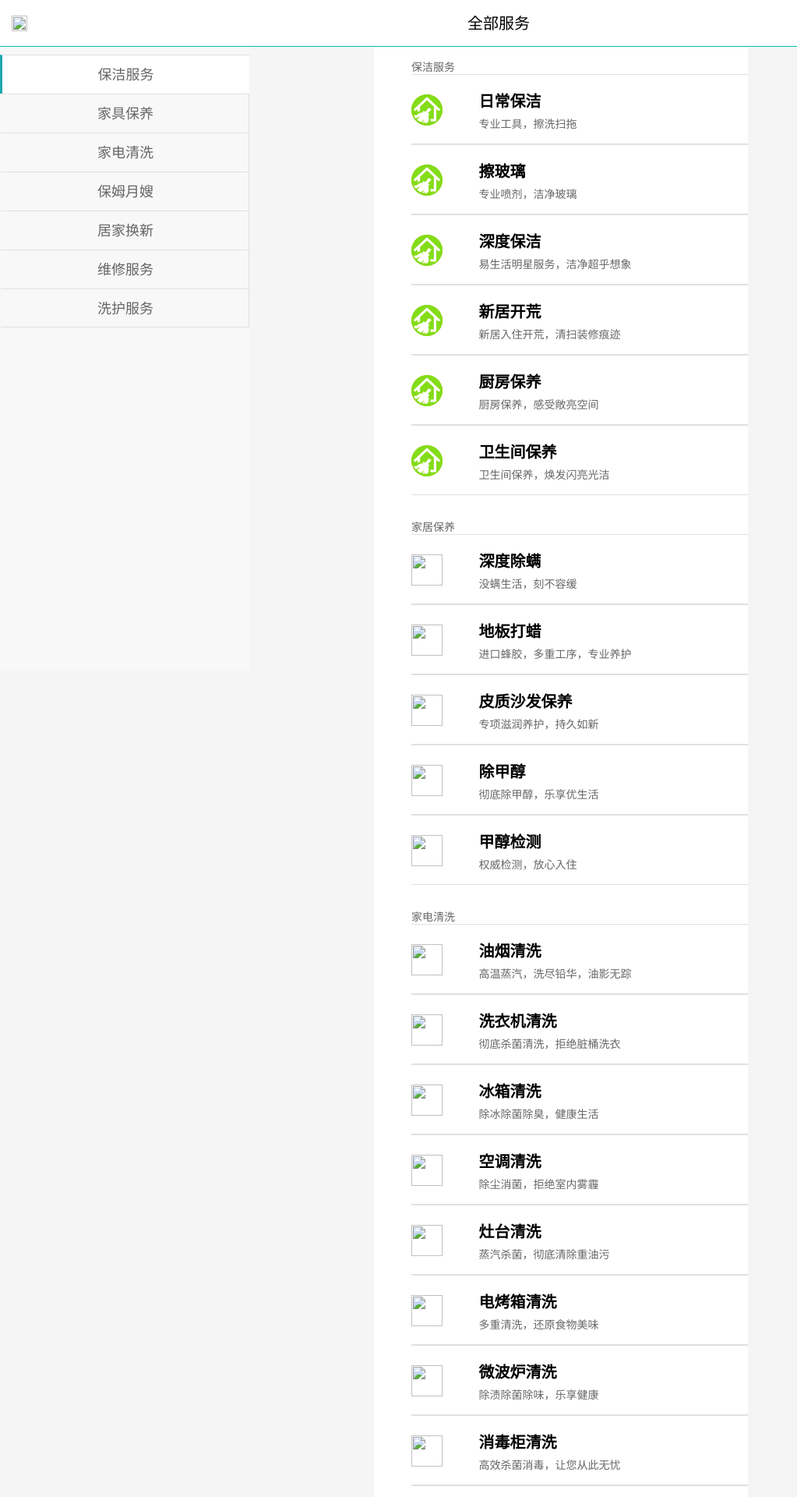
After one commit to MagerChan/E_Life, a PHP site: page /allserves.html in a window 1280 px wide. The commit adds this page. Shown: the top 1920 px of the page at 78% size, without its empty margins (0-1023 px from the left). Run offline with PHP 8.4, Linux system fonts and the light colour scheme.

Commit message:
20170115

```diff
--- /dev/null
+++ b/E_Life/allserves.html
@@ -0,0 +1,349 @@
+<!DOCTYPE html>
+<html>
+
+	<head>
+		<meta charset="UTF-8">
+		<meta name="viewport" content="width=device-width, user-scalable=no, initial-scale=1.0">
+		<title>易生活</title>
+		<link rel="stylesheet" type="text/css" href="css/base.css">
+		<link rel="stylesheet" type="text/css" href="css/index.css">
+		<link rel="stylesheet" href="css/allserves.css" />
+
+	</head>
+
+	<body>
+		<div class="layout">
+			<header class="header">
+				<div class="header_box_order">
+					<div class="p1">全部服务</div>
+					<a href="#" class="back"><img src="#" /></a>
+				</div>
+			</header>
+			<div class="serves_left">
+				<ul id="serves_left_ul">
+					<li class="active">
+						<a href="#s1">保洁服务</a>
+					</li>
+					<li>
+						<a href="#s2">家具保养</a>
+					</li>
+					<li>
+						<a href="#s3">家电清洗</a>
+					</li>
+					<li>
+						<a href="#s4">保姆月嫂</a>
+					</li>
+					<li>
+						<a href="#s5">居家换新</a>
+					</li>
+					<li>
+						<a href="#s6">维修服务</a>
+					</li>
+					<li>
+						<a href="#s7">洗护服务</a>
+					</li>
+				</ul>
+			</div>
+			<div class="serves_right">
+				<a class="target-fix" id="s1"></a>
+				<div class="serve">
+					<div class="serve_title">保洁服务</div>
+					<div class="serve_tab">
+						<div class="serve_img"><img src="images/nav1.png" /></div>
+						<div class="serve_text">
+							<p>日常保洁</p>
+							<p>专业工具，擦洗扫拖</p>
+						</div>
+					</div>
+
+					<div class="serve_tab">
+						<div class="serve_img"><img src="images/nav1.png" /></div>
+						<div class="serve_text">
+							<p>擦玻璃</p>
+							<p>专业喷剂，洁净玻璃</p>
+						</div>
+					</div>
+
+					<div class="serve_tab">
+						<div class="serve_img"><img src="images/nav1.png" /></div>
+						<div class="serve_text">
+							<p>深度保洁</p>
+							<p>易生活明星服务，洁净超乎想象</p>
+						</div>
+					</div>
+
+					<div class="serve_tab">
+						<div class="serve_img"><img src="images/nav1.png" /></div>
+						<div class="serve_text">
+							<p>新居开荒</p>
+							<p>新居入住开荒，清扫装修痕迹</p>
+						</div>
+					</div>
+
+					<div class="serve_tab">
+						<div class="serve_img"><img src="images/nav1.png" /></div>
+						<div class="serve_text">
+							<p>厨房保养</p>
+							<p>厨房保养，感受敞亮空间</p>
+						</div>
+					</div>
+
+					<div class="serve_tab">
+						<div class="serve_img"><img src="images/nav1.png" /></div>
+						<div class="serve_text">
+							<p>卫生间保养</p>
+							<p>卫生间保养，焕发闪亮光洁</p>
+						</div>
+					</div>
+				</div>
+
+				<a class="target-fix" id="s2"></a>
+				<div class="serve">
+					<div class="serve_title">家居保养</div>
+					<div class="serve_tab">
+						<div class="serve_img"><img src="" /></div>
+						<div class="serve_text">
+							<p>深度除螨</p>
+							<p>没螨生活，刻不容缓</p>
+						</div>
+					</div>
+
+					<div class="serve_tab">
+						<div class="serve_img"><img src="" /></div>
+						<div class="serve_text">
+							<p>地板打蜡</p>
+							<p>进口蜂胶，多重工序，专业养护</p>
+						</div>
+					</div>
+
+					<div class="serve_tab">
+						<div class="serve_img"><img src="" /></div>
+						<div class="serve_text">
+							<p>皮质沙发保养</p>
+							<p>专项滋润养护，持久如新</p>
+						</div>
+					</div>
+
+					<div class="serve_tab">
+						<div class="serve_img"><img src="" /></div>
+						<div class="serve_text">
+							<p>除甲醇</p>
+							<p>彻底除甲醇，乐享优生活</p>
+						</div>
+					</div>
+
+					<div class="serve_tab">
+						<div class="serve_img"><img src="" /></div>
+						<div class="serve_text">
+							<p>甲醇检测</p>
+							<p>权威检测，放心入住</p>
+						</div>
+					</div>
+				</div>
+
+				<a class="target-fix" id="s3"></a>
+				<div class="serve">
+					<div class="serve_title">家电清洗</div>
+					<div class="serve_tab">
+						<div class="serve_img"><img src="" /></div>
+						<div class="serve_text">
+							<p>油烟清洗</p>
+							<p>高温蒸汽，洗尽铅华，油影无踪</p>
+						</div>
+					</div>
+
+					<div class="serve_tab">
+						<div class="serve_img"><img src="" /></div>
+						<div class="serve_text">
+							<p>洗衣机清洗</p>
+							<p>彻底杀菌清洗，拒绝脏桶洗衣</p>
+						</div>
+					</div>
+
+					<div class="serve_tab">
+						<div class="serve_img"><img src="" /></div>
+						<div class="serve_text">
+							<p>冰箱清洗</p>
+							<p>除冰除菌除臭，健康生活</p>
+						</div>
+					</div>
+
+					<div class="serve_tab">
+						<div class="serve_img"><img src="" /></div>
+						<div class="serve_text">
+							<p>空调清洗</p>
+							<p>除尘消菌，拒绝室内雾霾</p>
+						</div>
+					</div>
+
+					<div class="serve_tab">
+						<div class="serve_img"><img src="" /></div>
+						<div class="serve_text">
+							<p>灶台清洗</p>
+							<p>蒸汽杀菌，彻底清除重油污</p>
+						</div>
+					</div>
+
+					<div class="serve_tab">
+						<div class="serve_img"><img src="" /></div>
+						<div class="serve_text">
+							<p>电烤箱清洗</p>
+							<p>多重清洗，还原食物美味</p>
+						</div>
+					</div>
+
+					<div class="serve_tab">
+						<div class="serve_img"><img src="" /></div>
+						<div class="serve_text">
+							<p>微波炉清洗</p>
+							<p>除渍除菌除味，乐享健康</p>
+						</div>
+					</div>
+
+					<div class="serve_tab">
+						<div class="serve_img"><img src="" /></div>
+						<div class="serve_text">
+							<p>消毒柜清洗</p>
+							<p>高效杀菌消毒，让您从此无忧</p>
+						</div>
+					</div>
+
+					<div class="serve_tab">
+						<div class="serve_img"><img src="" /></div>
+						<div class="serve_text">
+							<p>饮水机清洗</p>
+							<p>除细菌水垢，喝健康水</p>
+						</div>
+					</div>
+				</div>
+
+				<a class="target-fix" id="s4"></a>
+				<div class="serve">
+					<div class="serve_title">保姆月嫂</div>
+					<div class="serve_tab">
+						<div class="serve_img"><img src="" /></div>
+						<div class="serve_text">
+							<p>月嫂</p>
+							<p>呵护母婴，体贴放心</p>
+						</div>
+					</div>
+
+					<div class="serve_tab">
+						<div class="serve_img"><img src="" /></div>
+						<div class="serve_text">
+							<p>育儿嫂</p>
+							<p>专业呵护，快乐成长</p>
+						</div>
+					</div>
+
+					<div class="serve_tab">
+						<div class="serve_img"><img src="" /></div>
+						<div class="serve_text">
+							<p>保姆</p>
+							<p>专业保姆，全能管家</p>
+						</div>
+					</div>
+
+					<div class="serve_tab">
+						<div class="serve_img"><img src="" /></div>
+						<div class="serve_text">
+							<p>老人陪护</p>
+							<p>至亲至爱，暖心陪伴</p>
+						</div>
+					</div>
+
+					<div class="serve_tab">
+						<div class="serve_img"><img src="" /></div>
+						<div class="serve_text">
+							<p>钟点工保姆</p>
+							<p>定制尊享全能服务</p>
+						</div>
+					</div>
+				</div>
+
+				<a class="target-fix" id="s5"></a>
+				<div class="serve">
+					<div class="serve_title">居家换新</div>
+					<div class="serve_tab">
+						<div class="serve_img"><img src="" /></div>
+						<div class="serve_text">
+							<p>换墙纸/墙漆</p>
+							<p>为日常生活增添新鲜颜色</p>
+						</div>
+					</div>
+
+					<div class="serve_tab">
+						<div class="serve_img"><img src="" /></div>
+						<div class="serve_text">
+							<p>换地板/地砖</p>
+							<p>为匆匆的脚步增加一份安心</p>
+						</div>
+					</div>
+
+					<div class="serve_tab">
+						<div class="serve_img"><img src="" /></div>
+						<div class="serve_text">
+							<p>换吊顶</p>
+							<p>营造丰富多彩的室内空间</p>
+						</div>
+					</div>
+				</div>
+
+				<a class="target-fix" id="s6"></a>
+				<div class="serve">
+					<div class="serve_title">维修服务</div>
+					<div class="serve_tab">
+						<div class="serve_img"><img src="" /></div>
+						<div class="serve_text">
+							<p>管道疏通</p>
+							<p>快速疏通，轻松快捷</p>
+						</div>
+					</div>
+
+					<div class="serve_tab">
+						<div class="serve_img"><img src="" /></div>
+						<div class="serve_text">
+							<p>空调加氟</p>
+							<p>专业加氟，使用放心</p>
+						</div>
+					</div>
+
+					<div class="serve_tab">
+						<div class="serve_img"><img src="" /></div>
+						<div class="serve_text">
+							<p>空调维修</p>
+							<p>专业技师，专注维修</p>
+						</div>
+					</div>
+
+					<div class="serve_tab">
+						<div class="serve_img"><img src="" /></div>
+						<div class="serve_text">
+							<p>换锁</p>
+							<p>精于探"锁"，贵在创"芯"</p>
+						</div>
+					</div>
+				</div>
+
+				<a class="target-fix" id="s7"></a>
+				<div class="serve">
+					<div class="serve_title">洗护服务</div>
+					<div class="serve_tab">
+						<div class="serve_img"><img src="" /></div>
+						<div class="serve_text">
+							<p>干洗服务</p>
+							<p>让干净一站到底</p>
+						</div>
+					</div>
+
+				</div>
+
+			</div>
+		</div>
+
+		<script type="text/javascript" src="js/common.js"></script>
+		<script type="text/javascript" src="js/allserves.js"></script>
+		<script type="text/javascript" src="js/zepto.min.js"></script>
+	</body>
+
+</html>
--- a/E_Life/css/index.css
+++ b/E_Life/css/index.css
@@ -351,7 +351,7 @@ E:nth-of-type(n)选择同类型的同级的 第n个元素
 
 #footer{
 	width: 100%;
-	height: 80px;
+	height: 60px;
 	background:#FFFFFF;
 	border-top: 1px solid #e0e0e0;
 	position: fixed;/* 是以window最外层容器计算 */
@@ -363,16 +363,16 @@ E:nth-of-type(n)选择同类型的同级的 第n个元素
 .tab{
 	width: 25%;
 	height: 100%;
-	padding: 10px 0;
+	padding: 5px 0;
 	float: left;
 }
 .index_icon{
-	width: 40px;
-	height: 40px;
+	width: 30px;
+	height: 30px;
 	margin: 0 auto;
 	display: block;
 }
-.tab p{
+.tab_p{
 	width: 100%;
 	height: 16px;
 	line-height: 16px;
@@ -381,3 +381,7 @@ E:nth-of-type(n)选择同类型的同级的 第n个元素
 	font-size: 14px;
 	color: #333333;
 }
+
+.tab_p_on{
+	color: #00BEAE;
+}
--- a/E_Life/css/lanren.css
+++ b/E_Life/css/lanren.css
@@ -176,7 +176,7 @@ header.fixed{
 	border: 1px solid #E0E0E0;
 	text-align: center;
 	margin-top: 10px;
-	margin-left: 40px;
+	margin-left: 30%;
 	font-size: 16px;
 	background: #FFFFFF;
 }
```
Also changed, not shown: E_Life/about.html (+16 -14 lines), E_Life/index.html (+200 -8 lines), E_Life/js/index.js (+21 -2 lines).
